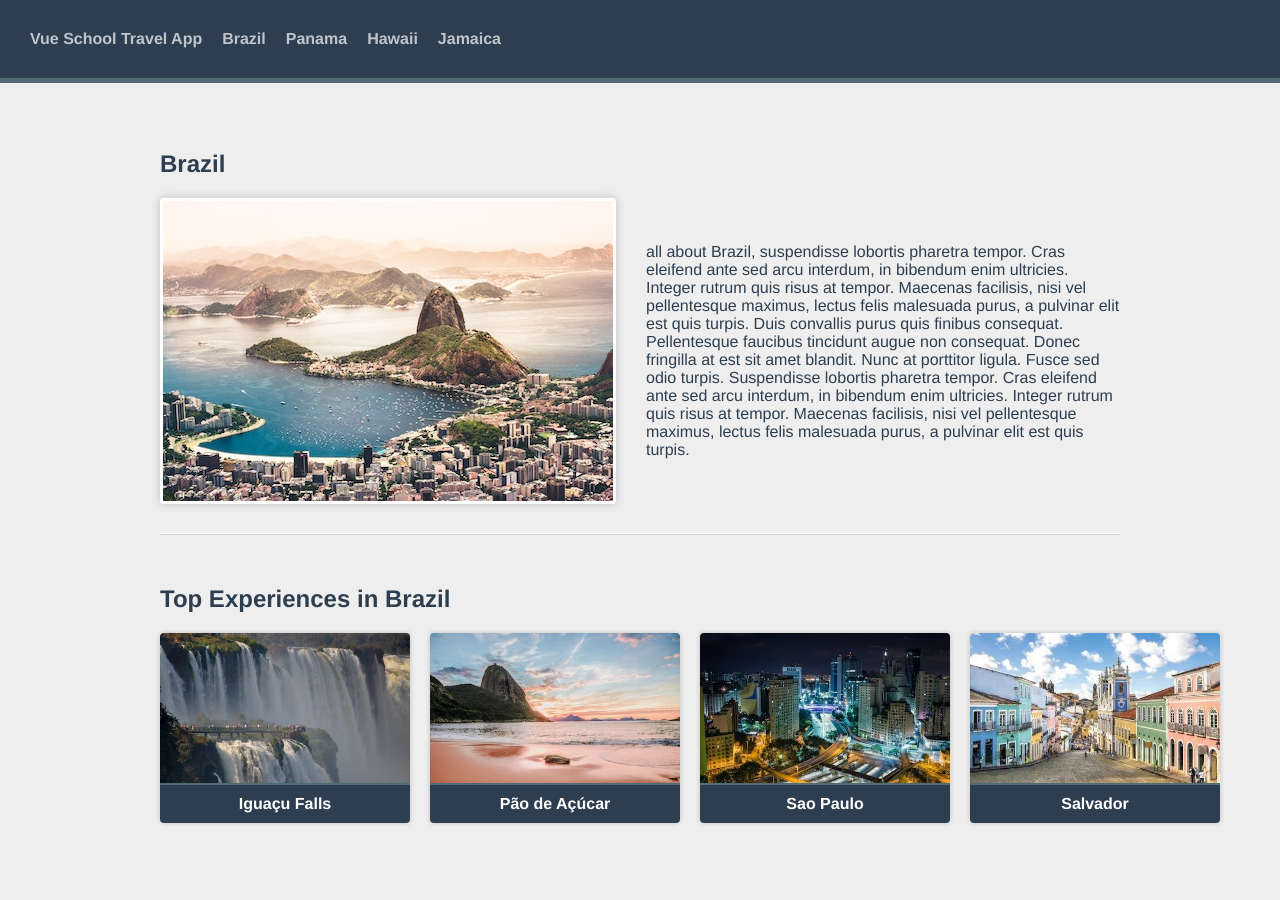
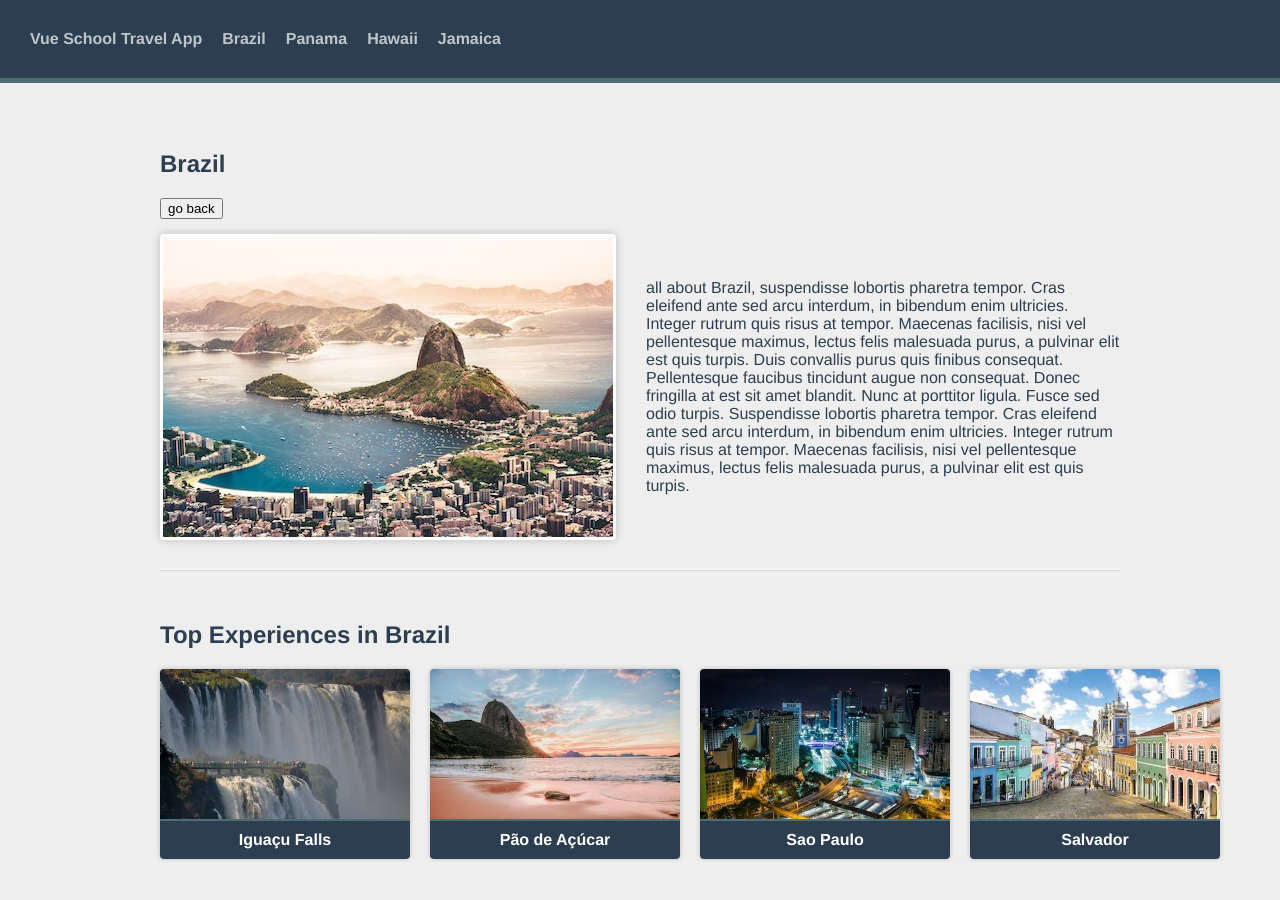
Before and after one commit to Railton98/my-studies, a Vue app in the folder VueSchool_Vue_Router_4_For_Everyone/: page /destination/1/1 in a window 1280 px wide. Shown: the top 900 px of the page. Built offline with nearby package versions, Linux system fonts and the light colour scheme.

Commit message:
Vue School | Vue Router 4 for Everyone: go back

```diff
--- /dev/null
+++ b/VueSchool_Vue_Router_4_For_Everyone/src/components/GoBack.vue
@@ -0,0 +1,5 @@
+<template>
+  <span class="go-back">
+    <button @click="$router.back()">go back</button>
+  </span>
+</template>
--- a/VueSchool_Vue_Router_4_For_Everyone/src/views/DestinationShow.vue
+++ b/VueSchool_Vue_Router_4_For_Everyone/src/views/DestinationShow.vue
@@ -2,6 +2,7 @@
 import { computed } from 'vue'
 import sourceData from '@/data.json'
 import ExperienceCard from '@/components/ExperienceCard.vue'
+import GoBack from '@/components/GoBack.vue'
 
 const props = defineProps({
   id: { type: Number, required: true }
@@ -15,6 +16,7 @@
 <template>
   <section class="destination" v-if="destination">
     <h1>{{ destination.name }}</h1>
+    <GoBack />
     <div class="destination-details">
       <img :src="`/images/${destination.image}`" :alt="destination.name" />
       <p>{{ destination.description }}</p>
```
